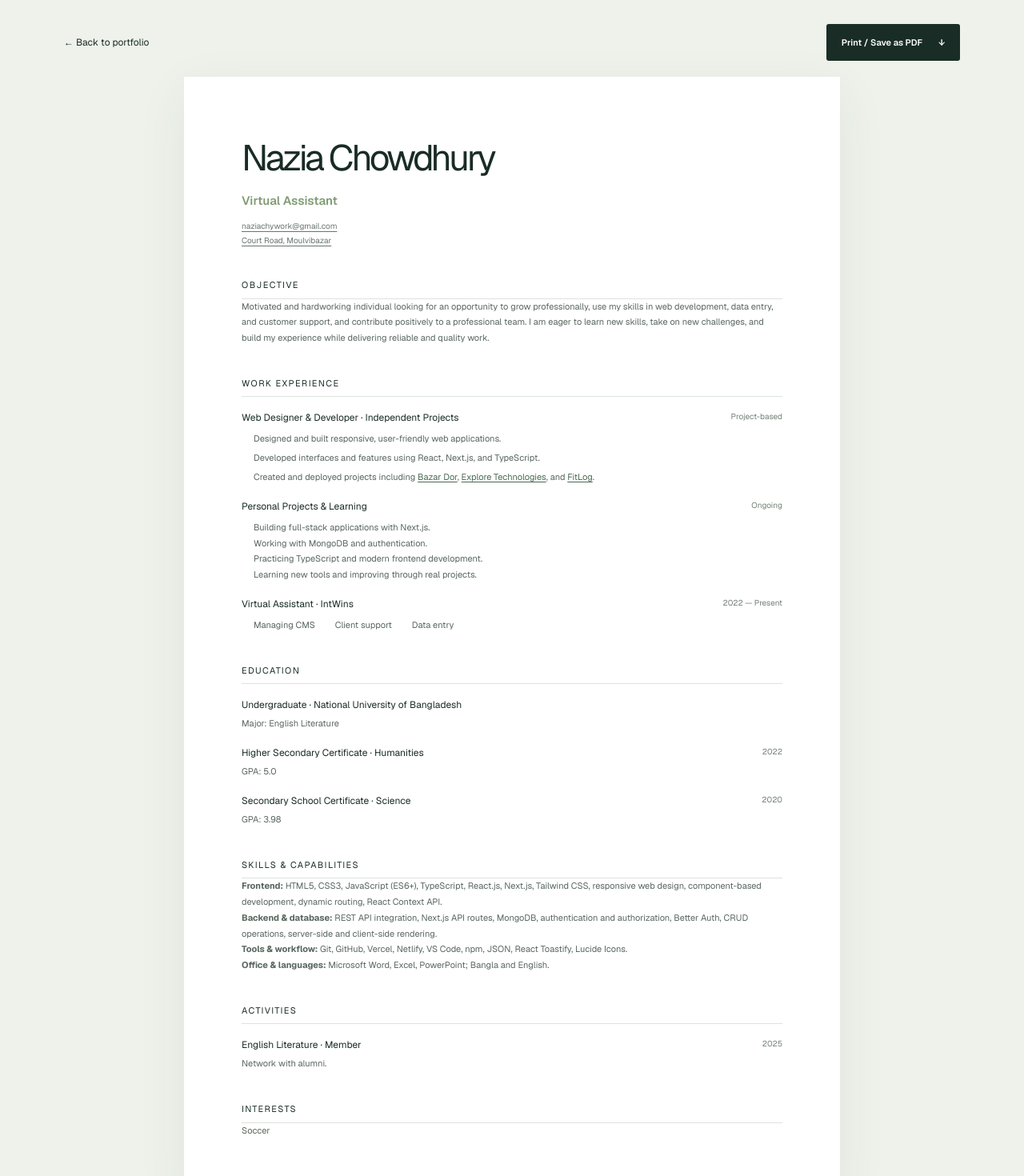
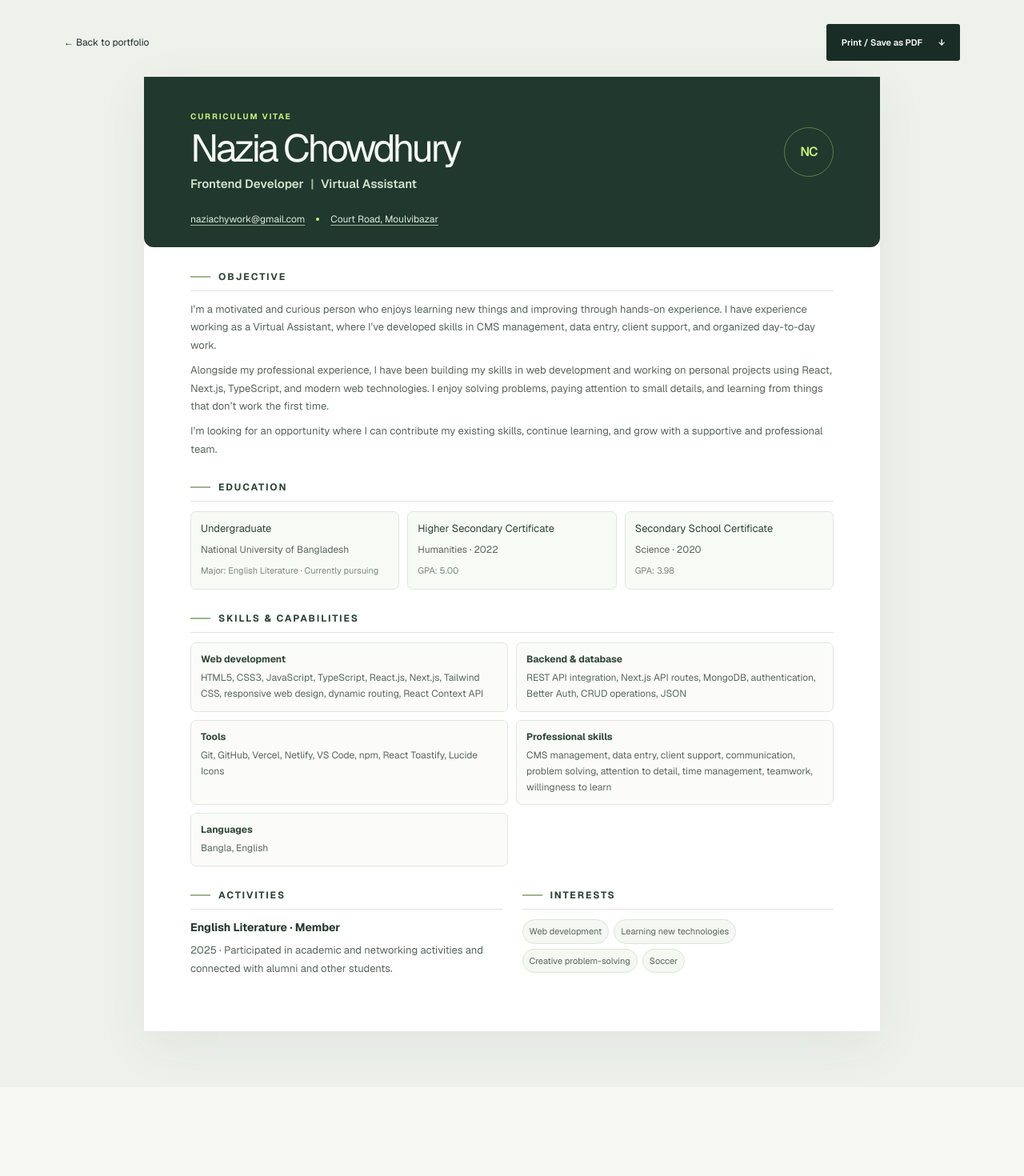
Before and after one commit to naziachowdhurydev/my-protfulio, a Next.js app: page /resume in a window 1280 px wide. Shown: the top 1470 px of the page at 80% size. After the commit the page ends 1359 px from the top, so only its background shows below. Built offline with nearby package versions, Linux system fonts and the light colour scheme.

Commit message:
Enhance resume page layout and content; add skills, education, and activities sections

```diff
--- a/src/app/globals.css
+++ b/src/app/globals.css
@@ -357,6 +357,50 @@ a:focus-visible, button:focus-visible { outline: 3px solid #8ebd43; outline-offs
 .resume-entry h3 { margin: 0; font-size: 12px; }
 .resume-entry-header span { color: #718076; font-size: 10px; white-space: nowrap; }
 .resume-entry p { margin: 5px 0 0; }
+.resume-sheet { width: min(920px, calc(100% - 48px)); padding: 0 58px 58px; }
+.resume-header { margin: 0 -58px 28px; padding: 42px 58px 24px; border-radius: 0 0 12px 12px; background: #20382e; color: #f7f8f3; }
+.resume-header-top { display: flex; align-items: center; justify-content: space-between; gap: 20px; }
+.resume-kicker { margin: 0 0 8px; color: #c6ef78; font-size: 10px; font-weight: 700; letter-spacing: .18em; text-transform: uppercase; }
+.resume-header .resume-name { color: inherit; font-size: clamp(36px, 5vw, 48px); letter-spacing: -.07em; line-height: 1; }
+.resume-header .resume-role { margin: 10px 0 0; color: #d4e3cc; font-size: 15px; }
+.resume-role span { padding-inline: 5px; color: #a6b89f; }
+.resume-monogram { display: grid; width: 62px; height: 62px; flex: 0 0 62px; place-items: center; border: 1px solid #c6ef7860; border-radius: 50%; color: #c6ef78; font-size: 16px; font-weight: 600; letter-spacing: -.05em; }
+.resume-header .resume-contact { display: flex; align-items: center; flex-wrap: wrap; gap: 9px 14px; margin-top: 22px; color: #e2e9de; font-size: 12px; }
+.resume-header .resume-contact a { text-decoration-color: #a7b7a1; }
+.resume-contact-divider { width: 4px; height: 4px; border-radius: 50%; background: #c6ef78; }
+.resume-section { margin-top: 27px; }
+.resume-section h2 { display: flex; align-items: center; gap: 10px; margin: 0 0 12px; padding: 0 0 8px; border-bottom: 1px solid #dce3dc; color: #2b4335; font-size: 12px; font-weight: 700; letter-spacing: .16em; text-transform: uppercase; }
+.resume-section h2::after { width: 25px; height: 2px; order: -1; background: #9db68e; content: ""; }
+.resume-section p { margin: 0 0 9px; color: #58665e; font-size: 13px; line-height: 1.72; }
+.resume-entry { margin-top: 17px; }
+.resume-entry-header { align-items: flex-start; }
+.resume-entry h3 { color: #253a2e; font-size: 14px; font-weight: 700; line-height: 1.5; }
+.resume-entry h3 span { color: #718076; font-weight: 500; }
+.resume-entry .resume-entry-summary { max-width: 660px; margin-top: 5px; }
+.resume-date { flex: 0 0 auto; padding: 5px 8px; border: 1px solid #dce5d8; border-radius: 99px; background: #f5f8f2; color: #657762 !important; font-size: 10px !important; }
+.resume-bullets { display: grid; gap: 5px; margin: 7px 0 0; padding-left: 18px; color: #58665e; font-size: 12px; line-height: 1.6; }
+.resume-bullets li { padding-left: 2px; }
+.resume-bullets li::marker { color: #819b75; }
+.resume-project { margin: 13px 0 0 12px; padding: 0 0 0 13px; border-left: 2px solid #d6e3d0; break-inside: avoid; }
+.resume-project-heading { display: flex; align-items: baseline; justify-content: space-between; gap: 12px; }
+.resume-project-heading h4 { margin: 0; color: #2e4938; font-size: 13px; font-weight: 650; line-height: 1.5; }
+.resume-project-heading h4 span { color: #65736a; font-weight: 500; }
+.resume-project-heading a { flex: 0 0 auto; color: #476a50; font-size: 11px; text-decoration: underline; text-underline-offset: 2px; }
+.resume-education-grid { display: grid; grid-template-columns: repeat(3, minmax(0, 1fr)); gap: 10px; }
+.resume-education-entry { min-width: 0; padding: 12px; border: 1px solid #e0e7de; border-radius: 7px; background: #f8faf6; }
+.resume-education-entry h3 { margin: 0; color: #304739; font-size: 13px; line-height: 1.45; }
+.resume-education-entry p { margin: 6px 0 3px; font-size: 12px; }
+.resume-education-entry span { color: #7a887c; font-size: 11px; line-height: 1.5; }
+.resume-skills-grid { display: grid; grid-template-columns: repeat(2, minmax(0, 1fr)); gap: 10px; }
+.resume-skill-group { padding: 11px 12px; border: 1px solid #e0e7de; border-radius: 7px; background: #fbfcf9; }
+.resume-skill-group h3 { margin: 0 0 5px; color: #304739; font-size: 12px; font-weight: 700; }
+.resume-skill-group p { margin: 0; font-size: 12px; line-height: 1.65; }
+.resume-lower-grid { display: grid; grid-template-columns: 1fr 1fr; gap: 25px; }
+.resume-lower-grid > div { min-width: 0; }
+.resume-lower-grid .resume-entry { margin-top: 0; }
+.resume-lower-grid .resume-entry p { margin-top: 7px; }
+.resume-interest-tags { display: flex; flex-wrap: wrap; gap: 6px; }
+.resume-interest-tags span { padding: 6px 8px; border: 1px solid #dce5d8; border-radius: 99px; background: #f5f8f2; color: #58665e; font-size: 11px; }
 .print-button { border: 0; cursor: pointer; }
 
 @media (min-width: 1440px) {
@@ -414,6 +458,19 @@ a:focus-visible, button:focus-visible { outline: 3px solid #8ebd43; outline-offs
   .site-footer p { order: 3; flex-basis: 100%; margin: 0; }
   .resume-sheet { width: calc(100% - 28px); min-height: 0; padding: 38px 30px; }
   .resume-name { font-size: 36px; }
+  .resume-sheet { padding: 0 22px 28px; }
+  .resume-header { margin: 0 -22px 22px; padding: 30px 22px 21px; }
+  .resume-monogram { width: 46px; height: 46px; flex-basis: 46px; font-size: 13px; }
+  .resume-education-grid, .resume-skills-grid, .resume-lower-grid { grid-template-columns: 1fr; }
+  .resume-lower-grid { gap: 18px; }
+  .resume-project-heading { align-items: flex-start; }
+  .resume-header-top { align-items: flex-start; }
+  .resume-header .resume-name { font-size: clamp(32px, 9vw, 42px); }
+  .resume-header .resume-role { font-size: 14px; }
+  .resume-header .resume-contact { gap: 8px 12px; font-size: 12px; }
+  .resume-section { margin-top: 23px; }
+  .resume-section p { font-size: 12px; }
+  .resume-bullets { font-size: 12px; }
 }
 @media (max-width: 420px) {
   .page-width { width: calc(100% - 32px); }
@@ -428,7 +485,14 @@ a:focus-visible, button:focus-visible { outline: 3px solid #8ebd43; outline-offs
   .button { padding-inline: 13px; gap: 12px; font-size: 10px; }
   .timeline-item { grid-template-columns: 30px 1fr; }
   .timeline-period { grid-column: 2; padding-top: 0; }
-  .resume-sheet { padding: 32px 22px; }
+  .resume-sheet { padding: 0 18px 24px; }
+  .resume-header { margin-inline: -18px; padding: 26px 18px 20px; }
+  .resume-header-top { gap: 12px; }
+  .resume-monogram { width: 40px; height: 40px; flex-basis: 40px; }
+  .resume-contact-divider { display: none; }
+  .resume-project { margin-left: 4px; padding-left: 10px; }
+  .resume-project-heading { flex-wrap: wrap; gap: 4px 10px; }
+  .resume-education-entry, .resume-skill-group { padding: 13px; }
 }
 @media (max-width: 520px) {
   .capability-grid { grid-template-columns: 1fr; }
@@ -445,11 +509,15 @@ a:focus-visible, button:focus-visible { outline: 3px solid #8ebd43; outline-offs
   .projects-add-note .button { width: 100%; justify-content: space-between; }
 }
 @media print {
+  @page { size: A4; margin: 13mm; }
   body, .resume-main { background: white; }
   .resume-toolbar { display: none; }
   .resume-main { padding: 0; }
-  .resume-sheet { width: 100%; min-height: 0; margin: 0; padding: 18mm 20mm; box-shadow: none; }
-  .resume-section { break-inside: avoid; }
+  .resume-sheet { width: 100%; min-height: 0; margin: 0; padding: 0; box-shadow: none; }
+  .resume-header { margin: 0 0 8mm; padding: 9mm 10mm 7mm; print-color-adjust: exact; -webkit-print-color-adjust: exact; }
+  .resume-section { break-inside: auto; }
+  .resume-project { break-inside: avoid; }
+  .resume-education-entry, .resume-skill-group, .resume-objective { print-color-adjust: exact; -webkit-print-color-adjust: exact; }
 }
 @media (prefers-reduced-motion: reduce) {
   *, *::before, *::after { scroll-behavior: auto !important; animation-duration: .01ms !important; animation-iteration-count: 1 !important; transition-duration: .01ms !important; }
--- a/src/app/resume/page.tsx
+++ b/src/app/resume/page.tsx
@@ -1,5 +1,28 @@
 import Link from "next/link";
 import PrintButton from "./print-button";
+
+const skills = [
+  {
+    label: "Web development",
+    items: "HTML5, CSS3, JavaScript, TypeScript, React.js, Next.js, Tailwind CSS, responsive web design, dynamic routing, React Context API",
+  },
+  {
+    label: "Backend & database",
+    items: "REST API integration, Next.js API routes, MongoDB, authentication, Better Auth, CRUD operations, JSON",
+  },
+  {
+    label: "Tools",
+    items: "Git, GitHub, Vercel, Netlify, VS Code, npm, React Toastify, Lucide Icons",
+  },
+  {
+    label: "Professional skills",
+    items: "CMS management, data entry, client support, communication, problem solving, attention to detail, time management, teamwork, willingness to learn",
+  },
+  {
+    label: "Languages",
+    items: "Bangla, English",
+  },
+];
 
 export default function ResumePage() {
   return (
@@ -9,107 +32,100 @@ export default function ResumePage() {
         <PrintButton />
       </div>
       <article className="resume-sheet">
-        <header>
-          <h1 className="resume-name">Nazia Chowdhury</h1>
-          <p className="resume-role">Virtual Assistant</p>
+        <header className="resume-header">
+          <div className="resume-header-top">
+            <div>
+              <p className="resume-kicker">Curriculum vitae</p>
+              <h1 className="resume-name">Nazia Chowdhury</h1>
+              <p className="resume-role">Frontend Developer <span>|</span> Virtual Assistant</p>
+            </div>
+            <span className="resume-monogram" aria-hidden="true">NC</span>
+          </div>
           <div className="resume-contact">
             <a href="mailto:naziachywork@gmail.com">naziachywork@gmail.com</a>
-            <br />
+            <span className="resume-contact-divider" />
             <a href="https://www.google.com/maps/search/?api=1&query=Court%20Road%2C%20Moulvibazar" target="_blank" rel="noreferrer">
               Court Road, Moulvibazar
             </a>
           </div>
         </header>
-        <section className="resume-section">
+
+        <section className="resume-section resume-objective">
           <h2>Objective</h2>
           <p>
-            Motivated and hardworking individual looking for an opportunity to
-            grow professionally, use my skills in web development, data entry,
-            and customer support, and contribute positively to a professional
-            team. I am eager to learn new skills, take on new challenges, and
-            build my experience while delivering reliable and quality work.
+            I’m a motivated and curious person who enjoys learning new things
+            and improving through hands-on experience. I have experience working
+            as a Virtual Assistant, where I’ve developed skills in CMS
+            management, data entry, client support, and organized day-to-day
+            work.
+          </p>
+          <p>
+            Alongside my professional experience, I have been building my skills
+            in web development and working on personal projects using React,
+            Next.js, TypeScript, and modern web technologies. I enjoy solving
+            problems, paying attention to small details, and learning from
+            things that don’t work the first time.
+          </p>
+          <p>
+            I’m looking for an opportunity where I can contribute my existing
+            skills, continue learning, and grow with a supportive and
+            professional team.
           </p>
         </section>
+
         <section className="resume-section">
-          <h2>Work Experience</h2>
-          <div className="resume-entry">
-            <div className="resume-entry-header">
-              <h3>Web Designer &amp; Developer · Independent Projects</h3>
-              <span>Project-based</span>
+          <h2>Education</h2>
+          <div className="resume-education-grid">
+            <div className="resume-education-entry">
+              <h3>Undergraduate</h3>
+              <p>National University of Bangladesh</p>
+              <span>Major: English Literature · Currently pursuing</span>
             </div>
-            <ul className="resume-list">
-              <li>Designed and built responsive, user-friendly web applications.</li>
-              <li>Developed interfaces and features using React, Next.js, and TypeScript.</li>
-              <li>Created and deployed projects including <a href="https://bazar-dor-beta-ten.vercel.app/" target="_blank" rel="noreferrer">Bazar Dor</a>, <a href="https://explore-technologies.netlify.app/" target="_blank" rel="noreferrer">Explore Technologies</a>, and <a href="https://b14-a6-fit-log-virid.vercel.app/" target="_blank" rel="noreferrer">FitLog</a>.</li>
-            </ul>
-          </div>
-          <div className="resume-entry">
-            <div className="resume-entry-header">
-              <h3>Personal Projects &amp; Learning</h3>
-              <span>Ongoing</span>
+            <div className="resume-education-entry">
+              <h3>Higher Secondary Certificate</h3>
+              <p>Humanities · 2022</p>
+              <span>GPA: 5.00</span>
             </div>
-            <ul className="resume-list resume-list-stacked">
-              <li>Building full-stack applications with Next.js.</li>
-              <li>Working with MongoDB and authentication.</li>
-              <li>Practicing TypeScript and modern frontend development.</li>
-              <li>Learning new tools and improving through real projects.</li>
-            </ul>
-          </div>
-          <div className="resume-entry">
-            <div className="resume-entry-header">
-              <h3>Virtual Assistant · IntWins</h3>
-              <span>2022 — Present</span>
+            <div className="resume-education-entry">
+              <h3>Secondary School Certificate</h3>
+              <p>Science · 2020</p>
+              <span>GPA: 3.98</span>
             </div>
-            <ul className="resume-list">
-              <li>Managing CMS</li>
-              <li>Client support</li>
-              <li>Data entry</li>
-            </ul>
           </div>
         </section>
+
         <section className="resume-section">
-          <h2>Education</h2>
-          <div className="resume-entry">
-            <div className="resume-entry-header">
-              <h3>Undergraduate · National University of Bangladesh</h3>
-            </div>
-            <p>Major: English Literature</p>
-          </div>
-          <div className="resume-entry">
-            <div className="resume-entry-header">
-              <h3>Higher Secondary Certificate · Humanities</h3>
-              <span>2022</span>
-            </div>
-            <p>GPA: 5.0</p>
-          </div>
-          <div className="resume-entry">
-            <div className="resume-entry-header">
-              <h3>Secondary School Certificate · Science</h3>
-              <span>2020</span>
-            </div>
-            <p>GPA: 3.98</p>
+          <h2>Skills &amp; Capabilities</h2>
+          <div className="resume-skills-grid">
+            {skills.map((skill) => (
+              <div className="resume-skill-group" key={skill.label}>
+                <h3>{skill.label}</h3>
+                <p>{skill.items}</p>
+              </div>
+            ))}
           </div>
         </section>
-        <section className="resume-section">
-          <h2>Skills &amp; Capabilities</h2>
-          <p><strong>Frontend:</strong> HTML5, CSS3, JavaScript (ES6+), TypeScript, React.js, Next.js, Tailwind CSS, responsive web design, component-based development, dynamic routing, React Context API.</p>
-          <p><strong>Backend &amp; database:</strong> REST API integration, Next.js API routes, MongoDB, authentication and authorization, Better Auth, CRUD operations, server-side and client-side rendering.</p>
-          <p><strong>Tools &amp; workflow:</strong> Git, GitHub, Vercel, Netlify, VS Code, npm, JSON, React Toastify, Lucide Icons.</p>
-          <p><strong>Office &amp; languages:</strong> Microsoft Word, Excel, PowerPoint; Bangla and English.</p>
-        </section>
-        <section className="resume-section">
-          <h2>Activities</h2>
-          <div className="resume-entry">
-            <div className="resume-entry-header">
+
+        <section className="resume-section resume-lower-grid">
+          <div>
+            <h2>Activities</h2>
+            <div className="resume-entry">
               <h3>English Literature · Member</h3>
-              <span>2025</span>
+              <p>
+                2025 · Participated in academic and networking activities and
+                connected with alumni and other students.
+              </p>
             </div>
-            <p>Network with alumni.</p>
           </div>
-        </section>
-        <section className="resume-section">
-          <h2>Interests</h2>
-          <p>Soccer</p>
+          <div>
+            <h2>Interests</h2>
+            <div className="resume-interest-tags">
+              <span>Web development</span>
+              <span>Learning new technologies</span>
+              <span>Creative problem-solving</span>
+              <span>Soccer</span>
+            </div>
+          </div>
         </section>
       </article>
     </main>
```
